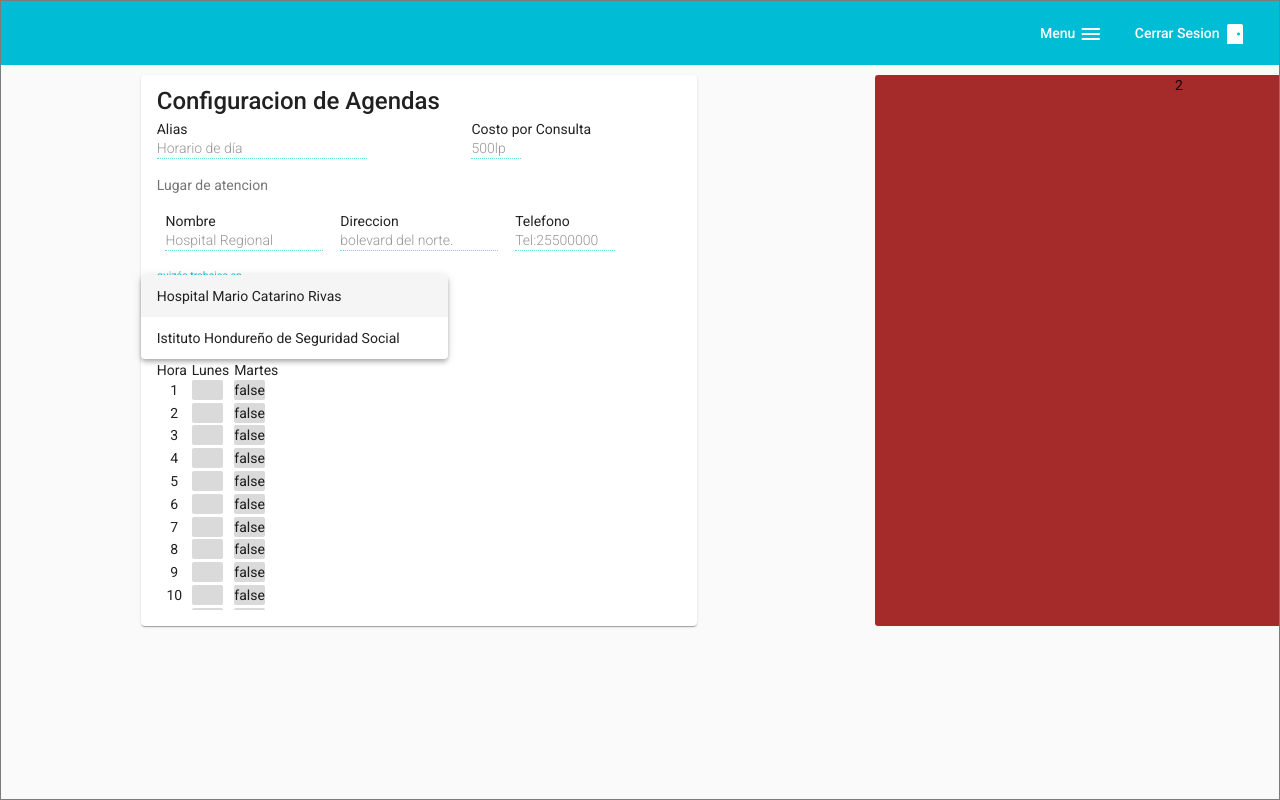
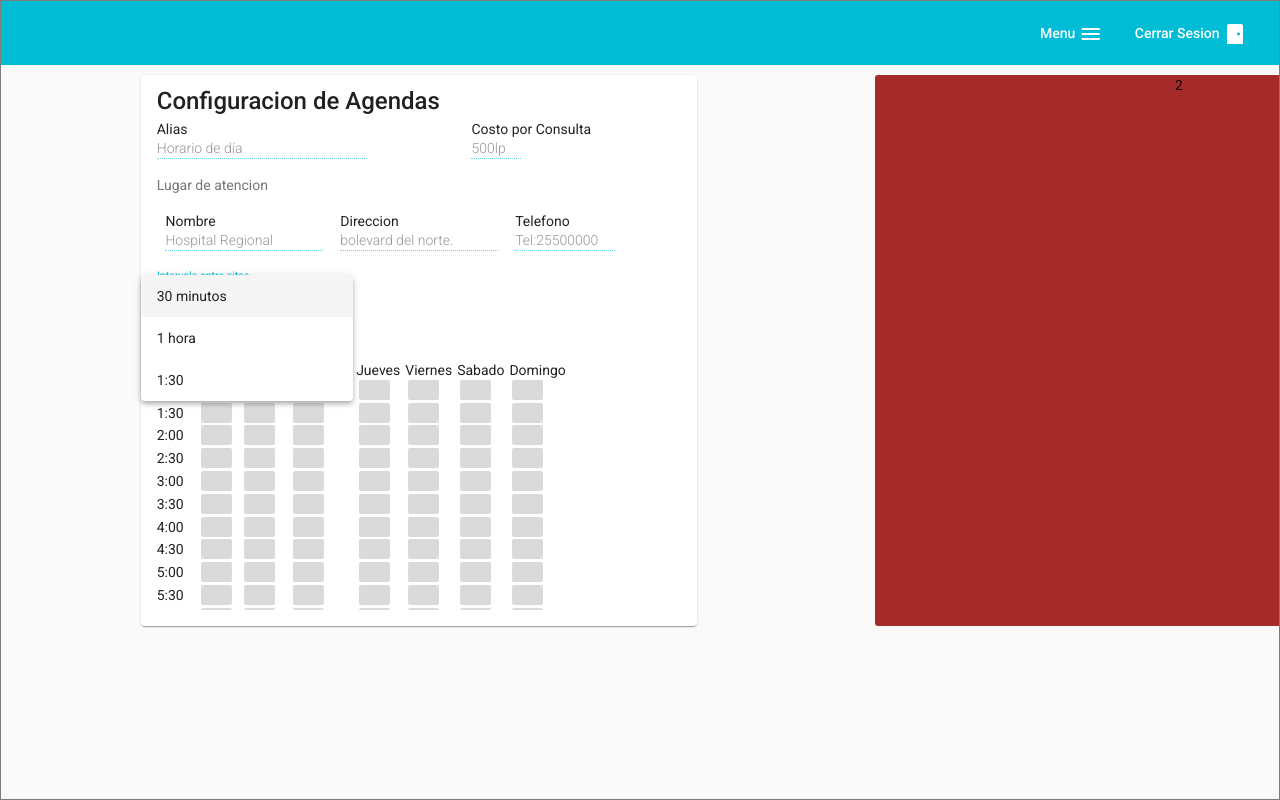
Before and after one commit to MasterTechHn/midoctor-app, an Angular app: page /med-portal/agenda/config in a window 1280 px wide. Both pictures are taken after a click on the element 246 px from the left and 296 px from the top of the page. Built offline with nearby package versions, Linux system fonts and the light colour scheme.

Commit message:
-schedule display with interval.

```diff
--- a/src/app/app-medportal/agenda/agenda-configuration/agenda-configuration.component.css
+++ b/src/app/app-medportal/agenda/agenda-configuration/agenda-configuration.component.css
@@ -39,6 +39,7 @@ input {
   height: 20px;
   background-color: rgb(218, 218, 218);
   text-align: center;
+  margin-left: 0.2em;
   margin-bottom: 0.2em;
   border-radius: 2px;
 }
@@ -48,11 +49,13 @@ input {
   height: 20px;
   background-color: forestgreen;
   text-align: center;
+  margin-left: 0.2em;
   margin-bottom: 0.2em;
   border-radius: 2px;
 }
 
 .hour-container {
+  margin-right: 0.5em;
   margin-bottom: 0.2em;
-  text-align: center;
+  text-align: left;
 }
--- a/src/app/app-medportal/agenda/agenda-configuration/agenda-configuration.component.html
+++ b/src/app/app-medportal/agenda/agenda-configuration/agenda-configuration.component.html
@@ -38,12 +38,12 @@
          <br/>
          <div fxLayout="row" fxLayoutAlign="start start">
             <mat-form-field>
-               <mat-label>quizás trabajes en...</mat-label>
-               <mat-select [disabled]="places.length == 0">
+               <mat-label>Intervalo entre citas</mat-label>
+               <mat-select>
                 <mat-option
-                  *ngFor="let place of places"
-                  [value]="place.name">
-                    {{place.name}}
+                  *ngFor="let i of interval"
+                  [value]="1">
+                    {{i.label}}
                 </mat-option>
                </mat-select>
             </mat-form-field>
@@ -56,8 +56,8 @@
               <div class="workdays-container">
                 <div fxFlex="auto">
                   <mat-label class="workdays-header-container">Hora</mat-label>
-                  <div *ngFor="let workday of dataSource;" class="hour-container">
-                      {{workday.id}}
+                  <div *ngFor="let hour of dataSource;" class="hour-container">
+                      {{hour.label}}
                   </div>
                 </div>
 
@@ -65,14 +65,48 @@
                     <mat-label class="workdays-header-container">Lunes</mat-label>
                     <div *ngFor="let workday of dataSource;" (click)="selectedMhour($event, workday)"
                       [ngClass]="{'day-container': !workday.m, 'day-container-selected': workday.m}">
-                        <!-- {{workday.m}} -->
                     </div>
                 </div>
 
                 <div fxFlex="auto">
                     <mat-label class="workdays-header-container">Martes</mat-label>
-                    <div *ngFor="let workday of dataSource;" class="day-container">
-                        {{workday.t}}
+                    <div *ngFor="let workday of dataSource;" (click)="selectedThour($event, workday)"
+                      [ngClass]="{'day-container': !workday.t, 'day-container-selected': workday.t}">
+                    </div>
+                </div>
+
+                <div fxFlex="auto">
+                    <mat-label class="workdays-header-container">Miercoles</mat-label>
+                    <div *ngFor="let workday of dataSource;" (click)="selectedWhour($event, workday)"
+                      [ngClass]="{'day-container': !workday.w, 'day-container-selected': workday.w}">
+                    </div>
+                </div>
+
+                <div fxFlex="auto">
+                    <mat-label class="workdays-header-container">Jueves</mat-label>
+                    <div *ngFor="let workday of dataSource;" (click)="selectedRhour($event, workday)"
+                      [ngClass]="{'day-container': !workday.r, 'day-container-selected': workday.r}">
+                    </div>
+                </div>
+
+                <div fxFlex="auto">
+                    <mat-label class="workdays-header-container">Viernes</mat-label>
+                    <div *ngFor="let workday of dataSource;" (click)="selectedFhour($event, workday)"
+                      [ngClass]="{'day-container': !workday.f, 'day-container-selected': workday.f}">
+                    </div>
+                </div>
+
+                <div fxFlex="auto">
+                    <mat-label class="workdays-header-container">Sabado</mat-label>
+                    <div *ngFor="let workday of dataSource;" (click)="selectedShour($event, workday)"
+                      [ngClass]="{'day-container': !workday.s, 'day-container-selected': workday.s}">
+                    </div>
+                </div>
+
+                <div fxFlex="auto">
+                    <mat-label class="workdays-header-container">Domingo</mat-label>
+                    <div *ngFor="let workday of dataSource;" (click)="selectedUhour($event, workday)"
+                      [ngClass]="{'day-container': !workday.u, 'day-container-selected': workday.u}">
                     </div>
                 </div>
               </div>
--- a/src/app/app-medportal/agenda/agenda-configuration/agenda-configuration.component.ts
+++ b/src/app/app-medportal/agenda/agenda-configuration/agenda-configuration.component.ts
@@ -2,6 +2,7 @@ import { Component, OnInit } from '@angular/core';
 
 export interface Hour {
   id: number,
+  label: string
   m?: boolean,
   t?: boolean,
   w?: boolean,
@@ -40,22 +41,40 @@ export class AgendaConfigurationComponent implements OnInit {
   displayedColumns = ['Lunes', 'Martes', 'Miercoles', 'Jueves', 'Viernes', 'Sabado', 'Domingo'];
   dataSource: Hour[] = [];
 
-  places = [
-    { name: 'Hospital Mario Catarino Rivas', address: 'bolevard plaza pedregal.', phone: 25505005 },
-    { name: 'Istituto Hondureño de Seguridad Social', address: 'bolevard del norte.', phone: 25543987 }
+  interval = [
+    { label: '30 minutos', value: 1.5 },
+    { label: '1 hora', value: 1 },
+    { label: '1:30', value: 1.5 },
   ];
 
   constructor() { }
 
   ngOnInit(): void {
 
-    this.initHours();
+    this.init24Hours();
+
   }
 
-  initHours(): void {
-    for (let i = 1; i <= 24; i++) {
+  init24Hours(): void {
+    let lb = '';
+    let flb = '';
+    let count = 1;
+    for (let i = 1; i <= 24; i+= 0.5) {
+      if(i > count){
+        if(i >= 10){
+          flb = i.toString().substring(0, 2);
+        }else {
+          flb = i.toString().substring(0, 1);
+        }
+        lb = `${flb}:30`;
+        count ++
+      }else {
+        lb = `${i}:00`;
+      }
+
       let hour: Hour = {
         id: i,
+        label: lb,
         m: false,
         t: false,
         w: false,
@@ -73,7 +92,29 @@ export class AgendaConfigurationComponent implements OnInit {
 
   selectedMhour(event: any, hour: Hour): void{
     hour.m = !hour.m;
-    window.alert(`${hour.id} ${hour.m}`);
   }
 
+  selectedThour(event: any, hour: Hour): void{
+    hour.t = !hour.t;
+  }
+
+  selectedWhour(event: any, hour: Hour): void{
+    hour.w = !hour.w;
+  }
+
+  selectedRhour(event: any, hour: Hour): void{
+    hour.r = !hour.r;
+  }
+
+  selectedFhour(event: any, hour: Hour): void{
+    hour.f = !hour.f;
+  }
+
+  selectedShour(event: any, hour: Hour): void{
+    hour.s = !hour.s;
+  }
+
+  selectedUhour(event: any, hour: Hour): void{
+    hour.u = !hour.u;
+  }
 }
```
